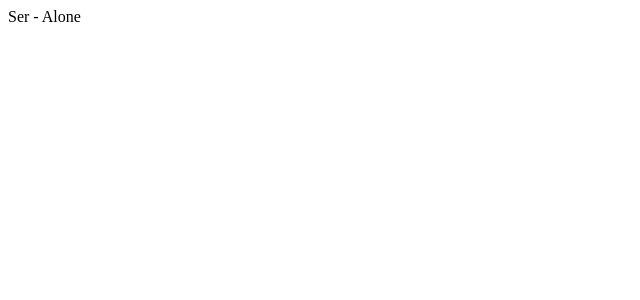
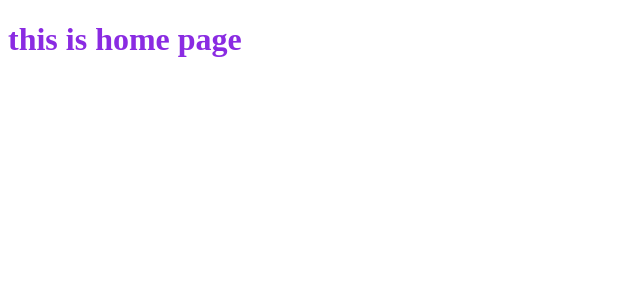
Before and after one commit to algorithm-ssau/2023-6313-3, a React (Create React App) app in the folder client/: page / in a window 1280 px wide. Shown: the top 300 px of the page, without its empty margins (0-640 px from the left). Built offline with nearby package versions, Linux system fonts and the light colour scheme.

Commit message:
initial to create home page

```diff
--- a/client/src/App.js
+++ b/client/src/App.js
@@ -1,5 +1,11 @@
+import HomePage from "./Pages/Home";
+
 function App() {
-  return <div>Ser - Alone</div>;
+  return (
+    <>
+      <HomePage />
+    </>
+  );
 }
 
 export default App;
--- /dev/null
+++ b/client/src/Pages/Home/index.js
@@ -0,0 +1,9 @@
+import styles from "./style.module.css";
+
+export default function HomePage() {
+  return (
+    <>
+      <h1 className={styles.myColor}>this is home page</h1>
+    </>
+  );
+}
--- /dev/null
+++ b/client/src/Pages/Home/style.module.css
@@ -0,0 +1,3 @@
+.myColor {
+	color: blueviolet;
+}
```
